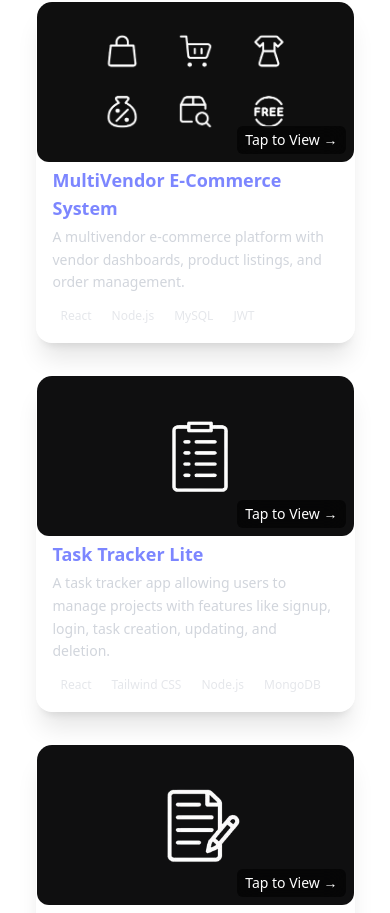
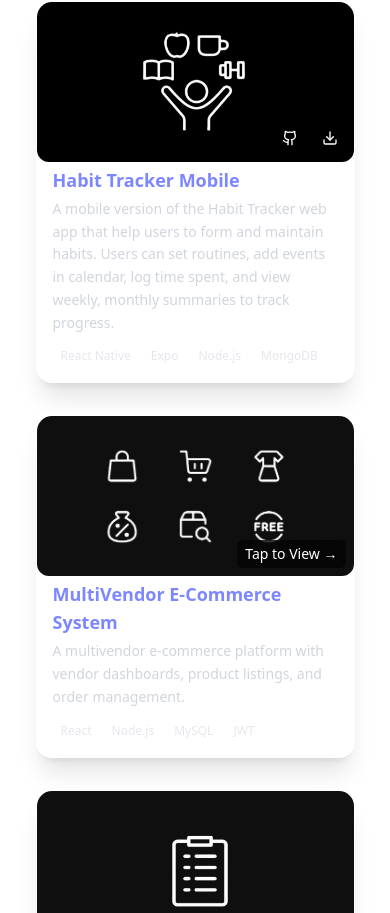
Before and after one commit to dipankar049/portfolio, a React (Vite) app: page /projects in a window 390 px wide. Shown: the part 4071-4984 px from the top of the page. Built offline with nearby package versions, Linux system fonts and the light colour scheme.

Commit message:
feat: add react native project

```diff
--- a/src/pages/Projects.jsx
+++ b/src/pages/Projects.jsx
@@ -5,6 +5,7 @@ import taskTrackerLiteImage from '../assets/task-tracker-lite.png';
 import HabitTrackerImage from '../assets/HabitTracker.png';
 import ChatRoomImage from '../assets/chat-room.png';
 import { motion } from "framer-motion";
+import { Github, PlayCircle, Download } from "lucide-react";
 
 const Projects = () => {
   const container = {
@@ -62,6 +63,16 @@ const Projects = () => {
       imageUrl: ChatRoomImage,
     },
     {
+      title: "Habit Tracker Mobile",
+      description:
+        "A mobile version of the Habit Tracker web app that help users to form and maintain habits. Users can set routines, add events in calendar, log time spent, and view weekly, monthly summaries to track progress.",
+      tech: ["React Native", "Expo", "Node.js", "MongoDB"],
+      gitHubRepo: "https://github.com/dipankar049/habit-tracker-app",
+      // demoVideo: "https://youtube.com/your-demo-video",
+      downloadAPK: "https://drive.google.com/drive/folders/10kewYN9StM-yHLmsF4fH2XMfkFvDR_o1?usp=drive_link",
+      imageUrl: HabitTrackerImage,
+    },
+    {
       title: "MultiVendor E-Commerce System",
       description: "A multivendor e-commerce platform with vendor dashboards, product listings, and order management.",
       tech: ["React", "Node.js", "MySQL", "JWT"],
@@ -76,14 +87,14 @@ const Projects = () => {
       gitHubRepo: "https://github.com/dipankar049/task-tracker-lite",
       imageUrl: taskTrackerLiteImage,
     },
-    {
-      title: "Task Tracker App",
-      description: "A Flutter-based mobile app to manage daily tasks with features like task creation, editing, and local storage using sqflite.",
-      tech: ["Flutter", "Dart", "sqflite"],
-      gitHubRepo: "https://github.com/dipankar049/TaskTrackr",
-      imageUrl: TaskTrackerImage,
-      downloadAPK: "https://drive.google.com/uc?export=download&id=1vPsnV1c7Qe1yRrCBWU-HrLeQrTZXrUCF"
-    }
+    // {
+    //   title: "Task Tracker App",
+    //   description: "A Flutter-based mobile app to manage daily tasks with features like task creation, editing, and local storage using sqflite.",
+    //   tech: ["Flutter", "Dart", "sqflite"],
+    //   gitHubRepo: "https://github.com/dipankar049/TaskTrackr",
+    //   imageUrl: TaskTrackerImage,
+    //   downloadAPK: "https://drive.google.com/uc?export=download&id=1vPsnV1c7Qe1yRrCBWU-HrLeQrTZXrUCF"
+    // }
   ];
 
   return (
@@ -106,12 +117,14 @@ const Projects = () => {
             key={index}
             variants={card}
             whileHover={{ y: -6 }}
-            onClick={() =>
-              window.open(
-                project.liveLink || project.gitHubRepo,
-                "_blank"
-              )
-            }
+            onClick={() => {
+              if (project.liveLink) {
+                window.open(
+                  project.liveLink || project.gitHubRepo,
+                  "_blank"
+                )
+              }
+            }}
             className="
               cursor-pointer
               bg-white/5
@@ -137,7 +150,7 @@ const Projects = () => {
               />
 
               {/* Desktop Hover Overlay */}
-              <div className="
+              {/* <div className="
                 absolute inset-0
                 bg-black/40
                 opacity-0
@@ -157,10 +170,127 @@ const Projects = () => {
                 ">
                   View Project →
                 </span>
+              </div> */}
+              <div
+                className="
+                  absolute inset-0
+                  bg-black/40
+                  opacity-0
+                  group-hover:opacity-100
+                  transition
+                  hidden sm:flex
+                  items-center justify-center
+                "
+              >
+
+                {project.downloadAPK ? (
+
+                  <div className="flex gap-4">
+
+                    {project.gitHubRepo && (
+                      <a
+                        href={project.gitHubRepo}
+                        target="_blank"
+                        rel="noopener noreferrer"
+                        className="p-3 rounded-lg border border-white/60 bg-white/10 backdrop-blur-md hover:bg-white/20 transition"
+                        onClick={(e) => e.stopPropagation()}
+                      >
+                        <Github size={18} className="text-white" />
+                      </a>
+                    )}
+
+                    {project.demoVideo && (
+                      <a
+                        href={project.demoVideo}
+                        target="_blank"
+                        rel="noopener noreferrer"
+                        className="p-3 rounded-lg border border-white/60 bg-white/10 backdrop-blur-md hover:bg-white/20 transition"
+                        onClick={(e) => e.stopPropagation()}
+                      >
+                        <PlayCircle size={18} className="text-white" />
+                      </a>
+                    )}
+
+                    <a
+                      href={project.downloadAPK}
+                      className="p-3 rounded-lg border border-white/60 bg-white/10 backdrop-blur-md hover:bg-white/20 transition"
+                      onClick={(e) => e.stopPropagation()}
+                    >
+                      <Download size={18} className="text-white" />
+                    </a>
+
+                  </div>
+
+                ) : (
+
+                  <span
+                    className="
+                      px-4 py-2
+                      border border-white/60
+                      text-white
+                      rounded-lg
+                      backdrop-blur-md
+                      text-sm
+                      font-medium
+                    "
+                  >
+                    View Project →
+                  </span>
+                )}
               </div>
 
               {/* Mobile Badge */}
-              <div className="
+              {project.downloadAPK ? (
+                <div className="sm:hidden absolute bottom-2 right-2 flex gap-2">
+
+                  {project.gitHubRepo && (
+                    <a
+                      href={project.gitHubRepo}
+                      className="p-2 bg-black/60 rounded-md backdrop-blur-md"
+                      onClick={(e) => e.stopPropagation()}
+                    >
+                      <Github size={16} className="text-white" />
+                    </a>
+                  )}
+
+                  {project.demoVideo && (
+                    <a
+                      href={project.demoVideo}
+                      className="p-2 bg-black/60 rounded-md backdrop-blur-md"
+                      onClick={(e) => e.stopPropagation()}
+                    >
+                      <PlayCircle size={16} className="text-white" />
+                    </a>
+                  )}
+
+                  <a
+                    href={project.downloadAPK}
+                    className="p-2 bg-black/60 rounded-md backdrop-blur-md"
+                    onClick={(e) => e.stopPropagation()}
+                  >
+                    <Download size={16} className="text-white" />
+                  </a>
+
+                </div>
+
+              ) : (
+
+                <div
+                  className="
+                    sm:hidden
+                    absolute bottom-2 right-2
+                    bg-black/60
+                    text-white
+                    text-sm
+                    px-2 py-1
+                    rounded-md
+                    backdrop-blur-md
+                  "
+                >
+                  Tap to View →
+                </div>
+              )}
+              {/* <div className="
                 sm:hidden
                 absolute bottom-2 right-2
                 bg-black/60
@@ -171,7 +301,7 @@ const Projects = () => {
                 backdrop-blur-md
               ">
                 Tap to View →
-              </div>
+              </div> */}
 
             </div>
 
```
